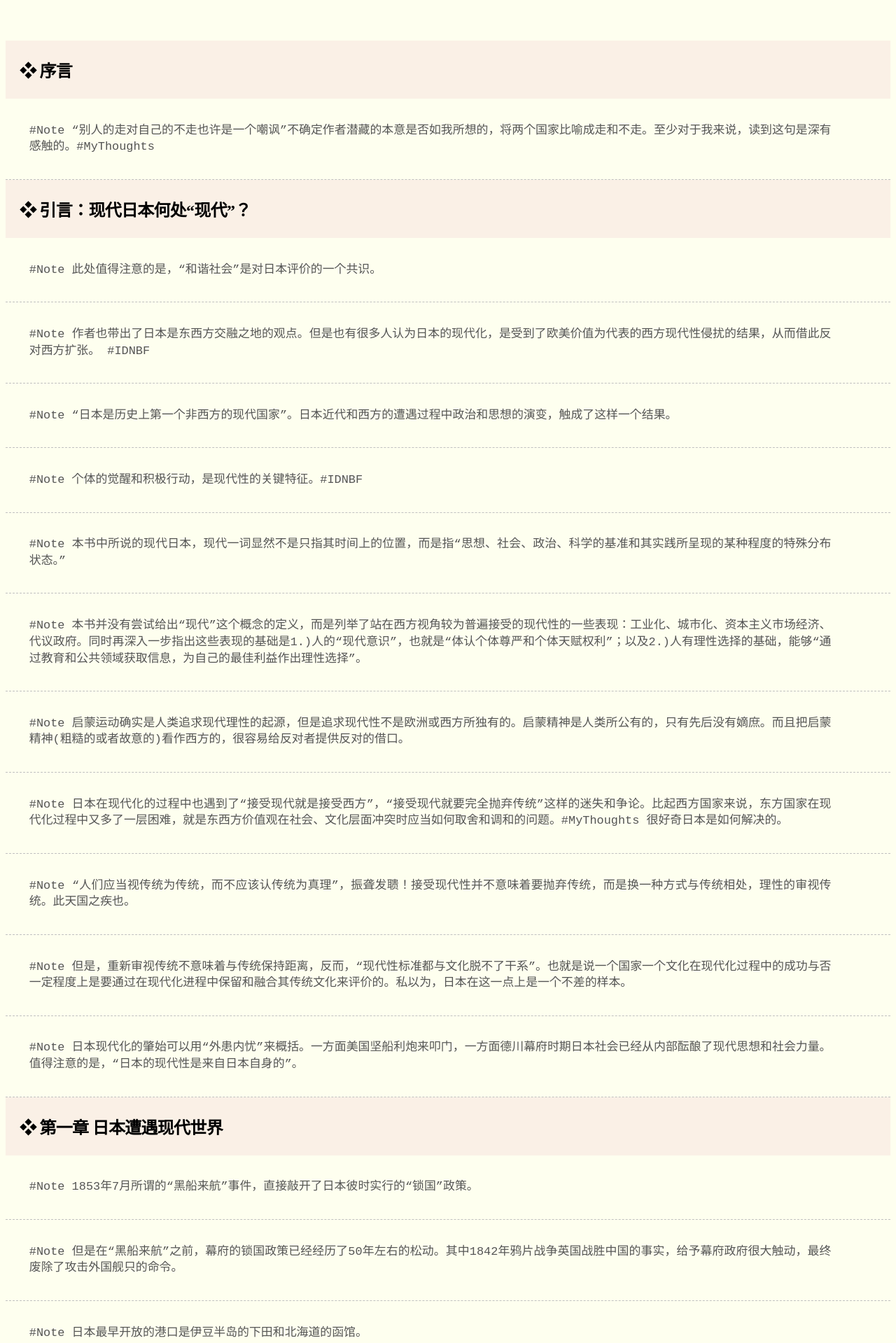
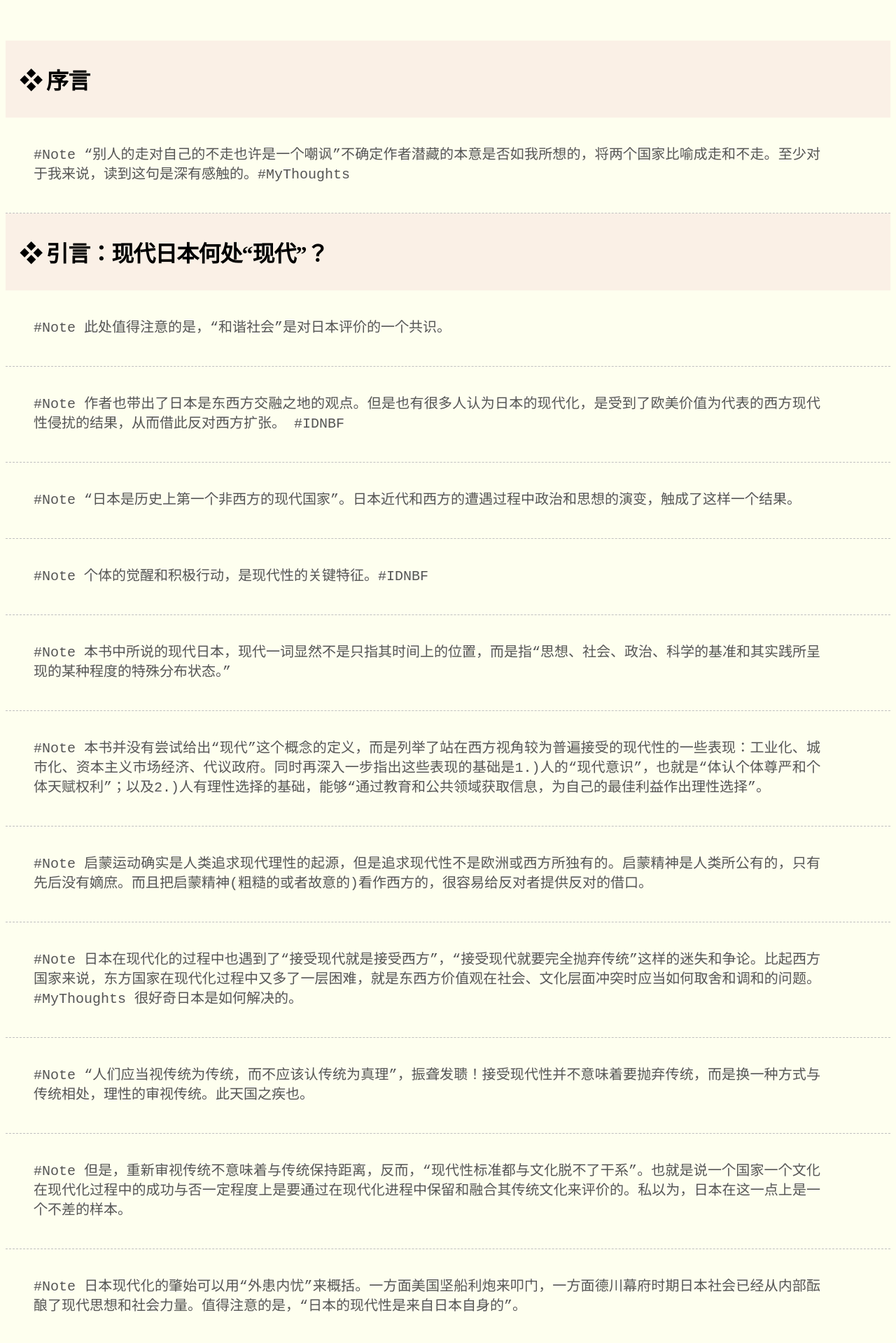
Before and after one commit to alai/alai.github.io, a Jekyll site: the page n/OUP-Morden_Japan.html, which Jekyll copies as it is, in a window 1280 px wide. Shown: the top 1919 px of the page at 70% size. Built offline with Jekyll 4.4.1, drawn with Linux system fonts in a browser that asks for light colours.

Commit message:
add font size.

```diff
--- a/n/assets/sn4s_notes.css
+++ b/n/assets/sn4s_notes.css
@@ -68,7 +68,7 @@ footer {
 
  /* Note Page */
 .chapter {
-  font-size: 1.5em;
+  font-size: xx-large;
   font-family: auto;
   font-weight: bold;
   -webkit-font-smoothing: antialiased;
@@ -86,7 +86,7 @@ footer {
 }
 
 .note {
-  font-size: 1.3em;
+  font-size: x-large;
   line-height: 1.4em;
   font-family: monospace;
   color: #555;
@@ -100,7 +100,7 @@ footer {
 
 .quote {
   display: none; /* 默认隐藏quote */
-  font-size: 1.2em;
+  font-size: x-large;
   line-height: 1.4em;
   font-family: "KaiTi SC";
   color: #555;
```
